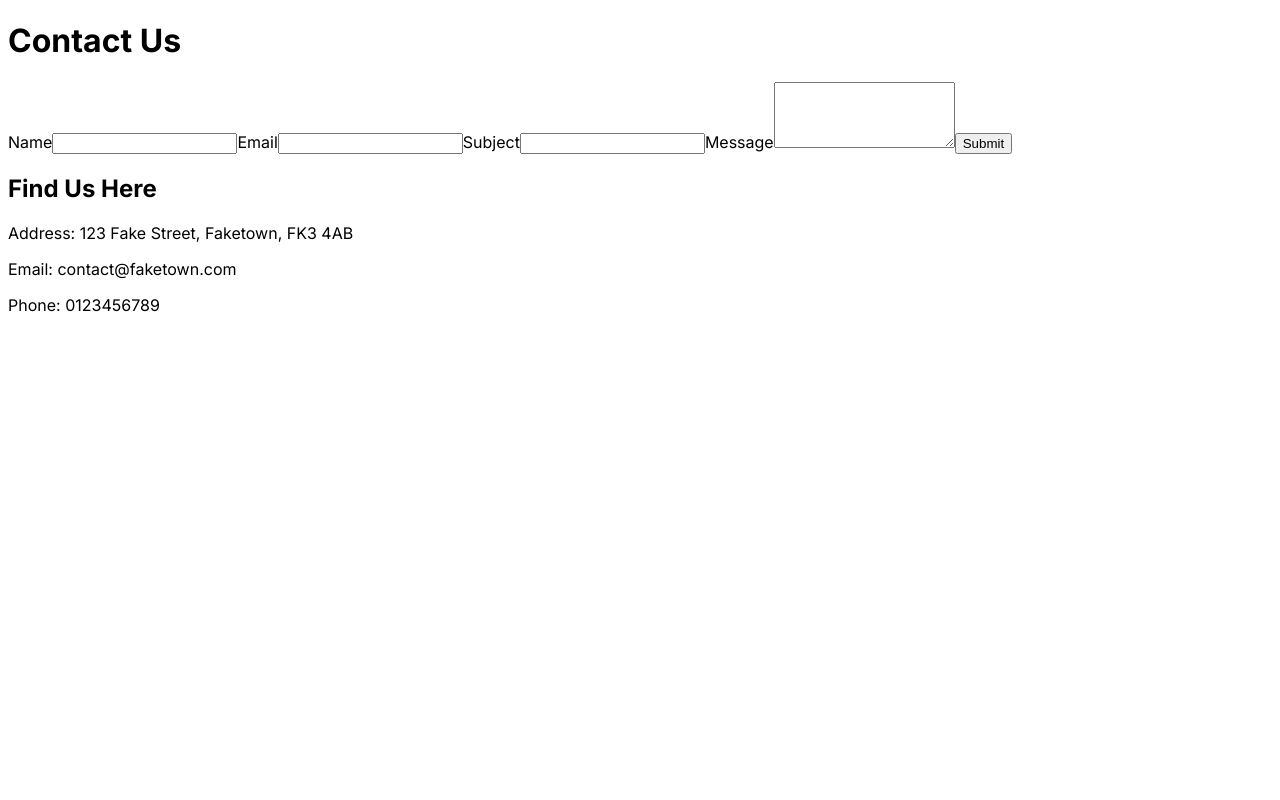
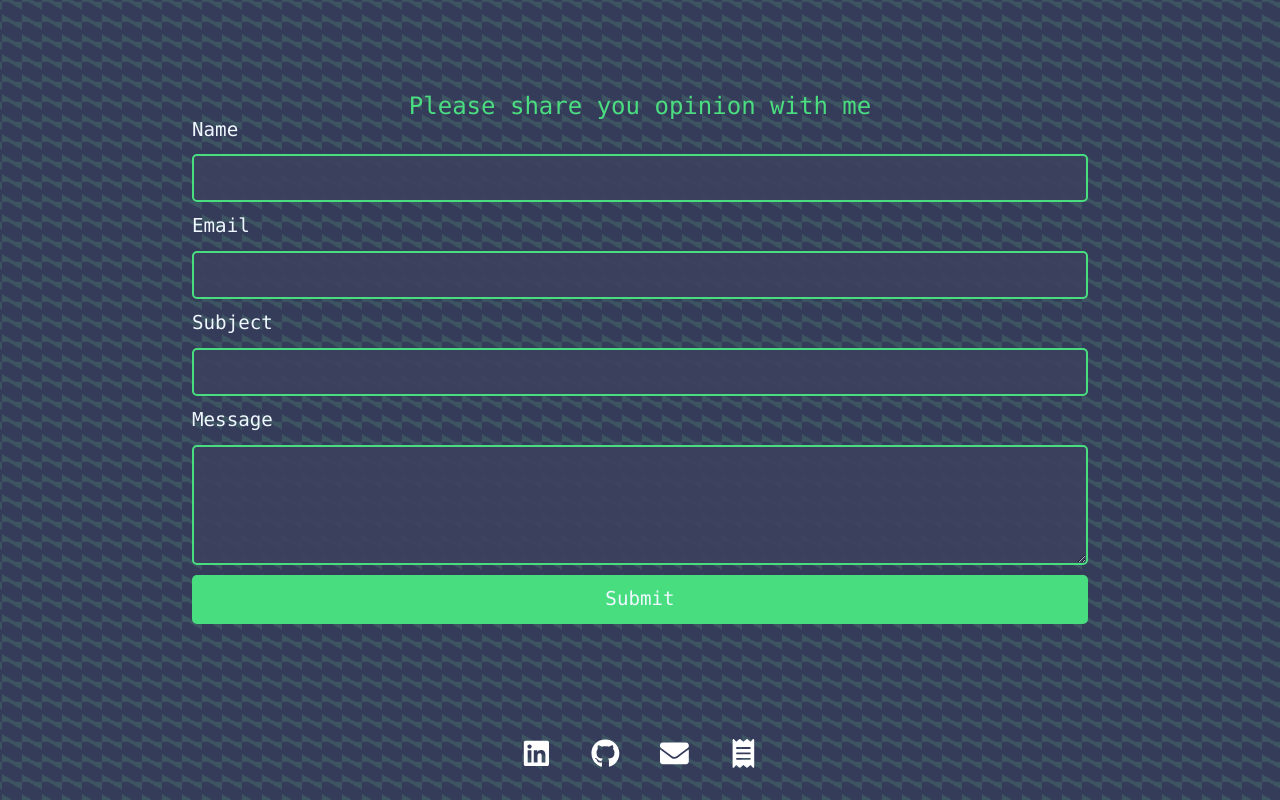
Before and after one commit to Milad-fotoohnejad/My_Portfolio, a Next.js app: page /pages/contact in a window 1280 px wide. Built offline with nearby package versions, Linux system fonts and the light colour scheme.

Commit message:
Fixed layout for contact page

```diff
--- a/app/globals.css
+++ b/app/globals.css
@@ -245,32 +245,36 @@ intro-img1{
 /******************* Contact page *********************/
 .formContent {
   display: grid;
-  grid-template-columns: 1fr 1fr;
+  grid-template-columns: 1fr;
   grid-gap: 20px;
-  align-items: start;
-  justify-items: start;
+  align-items: center;
+  justify-items: center;
   color: aliceblue;
-  height: max-content;
+  height: 100vh;
 }
 
-.formContent h1, .formContent h2 {
-  color: #48DE80;
+.title{
+  margin-bottom: -10%;
 }
 
 #contactForm {
   display: flex;
+  justify-items: center;
   flex-direction: column;
   height: min-content;
+  width: 70%;
   gap: 10px;
 }
 
 #contactForm label {
   font-size: larger;
+  justify-items: center;
 }
 
 #contactForm input, #contactForm textarea {
   padding: 10px;
   border: 2px solid #48DE80;
+  justify-items: center;
   border-radius: 5px;
   background-color: #3c415edf;
   color: aliceblue;
@@ -288,13 +292,14 @@ intro-img1{
 }
 
 #contactForm button:hover {
-  background-color: #38c172;
+  background-color: #071e3d;
 }
 
 .contactInfo {
   display: flex;
-  flex-direction: column;
-  gap: 10px;
+  flex-direction: row;
+  gap: 40px;
+  justify-items: center;
 }
 
 
--- a/app/pages/contact/page.tsx
+++ b/app/pages/contact/page.tsx
@@ -1,10 +1,12 @@
 import React from "react";
+import "../../globals.css";
+import { FaLinkedin, FaGithub, FaEnvelope, FaReceipt } from "react-icons/fa";
 
 export default function Contact() {
   return (
     <div className="op-back">
-      <div className="formContent">
-        <h1>Contact Us</h1>
+      <div className="formContent font-mono">
+        <p className="title text-2xl text-green-400 mt-5">Please share you opinion with me</p>
         <form id="contactForm">
           <label htmlFor="name">Name</label>
           <input type="text" id="name" name="name" required />
@@ -21,10 +23,42 @@ export default function Contact() {
           <button type="submit">Submit</button>
         </form>
         <div className="contactInfo">
-          <h2>Find Us Here</h2>
-          <p>Address: 123 Fake Street, Faketown, FK3 4AB</p>
-          <p>Email: contact@faketown.com</p>
-          <p>Phone: 0123456789</p>
+          <a
+            title="LinkedIn"
+            href="https://linkedin.com/in/milad-fotoohnejad/"
+            target="_blank"
+            rel="noreferrer"
+            className="footer-icon"
+          >
+            <FaLinkedin />
+          </a>
+          <a
+            title="GitHub"
+            href="https://github.com/Milad-fotoohnejad"
+            target="_blank"
+            rel="noreferrer"
+            className="footer-icon"
+          >
+            <FaGithub />
+          </a>
+          <a
+            title="Email"
+            href="mailto:milad.fotoohnejad@gmail.com"
+            target="_blank"
+            rel="noreferrer"
+            className="footer-icon"
+          >
+            <FaEnvelope />
+          </a>
+          <a
+            title="Resume"
+            href="https://drive.google.com/file/d/1jRzwSHt3A7NgTtB2D0iVkPMYbZBVeboC/view?usp=sharing"
+            target="_blank"
+            rel="noreferrer"
+            className="footer-icon"
+          >
+            <FaReceipt />
+          </a>
         </div>
       </div>
     </div>
```
